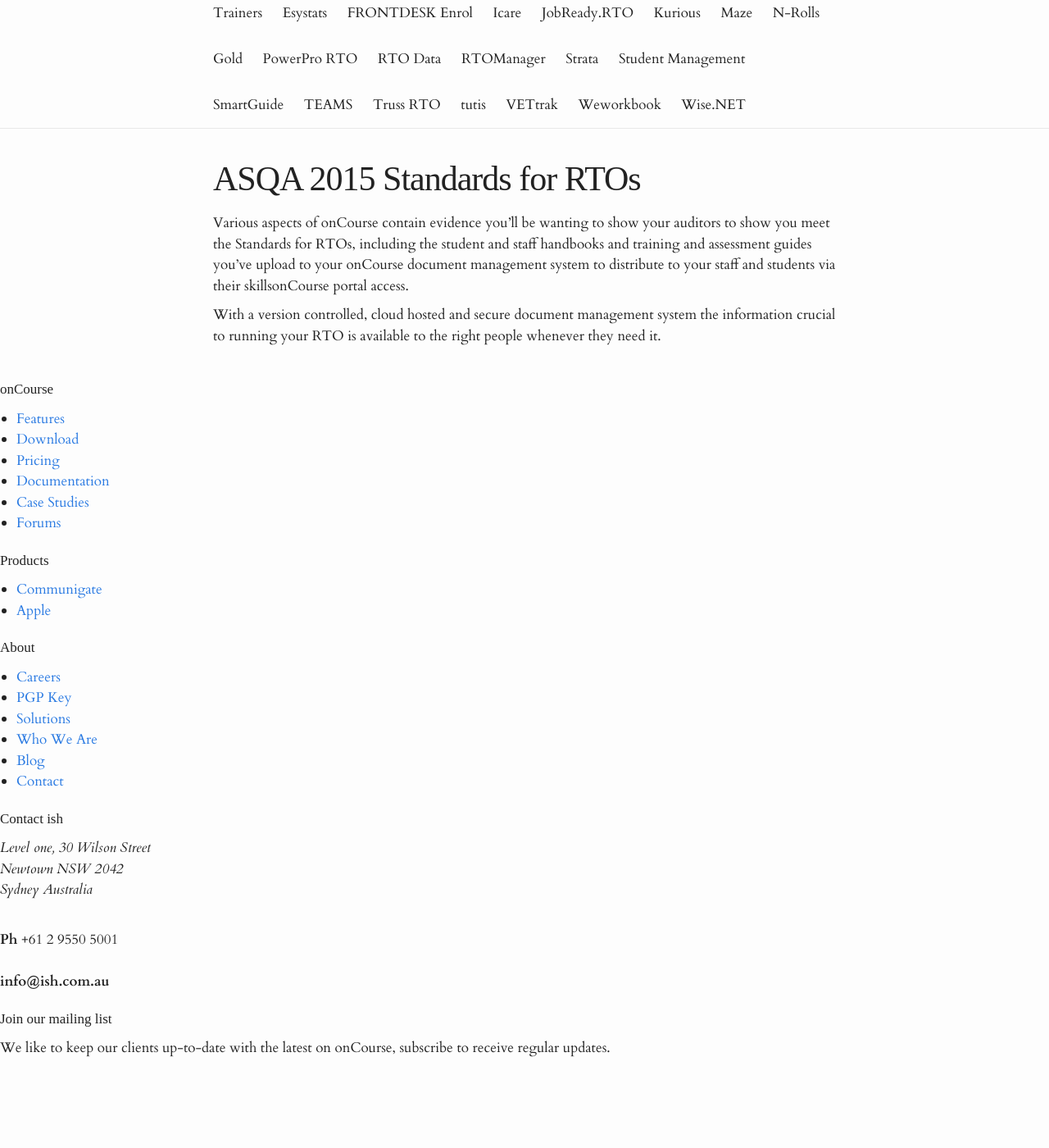
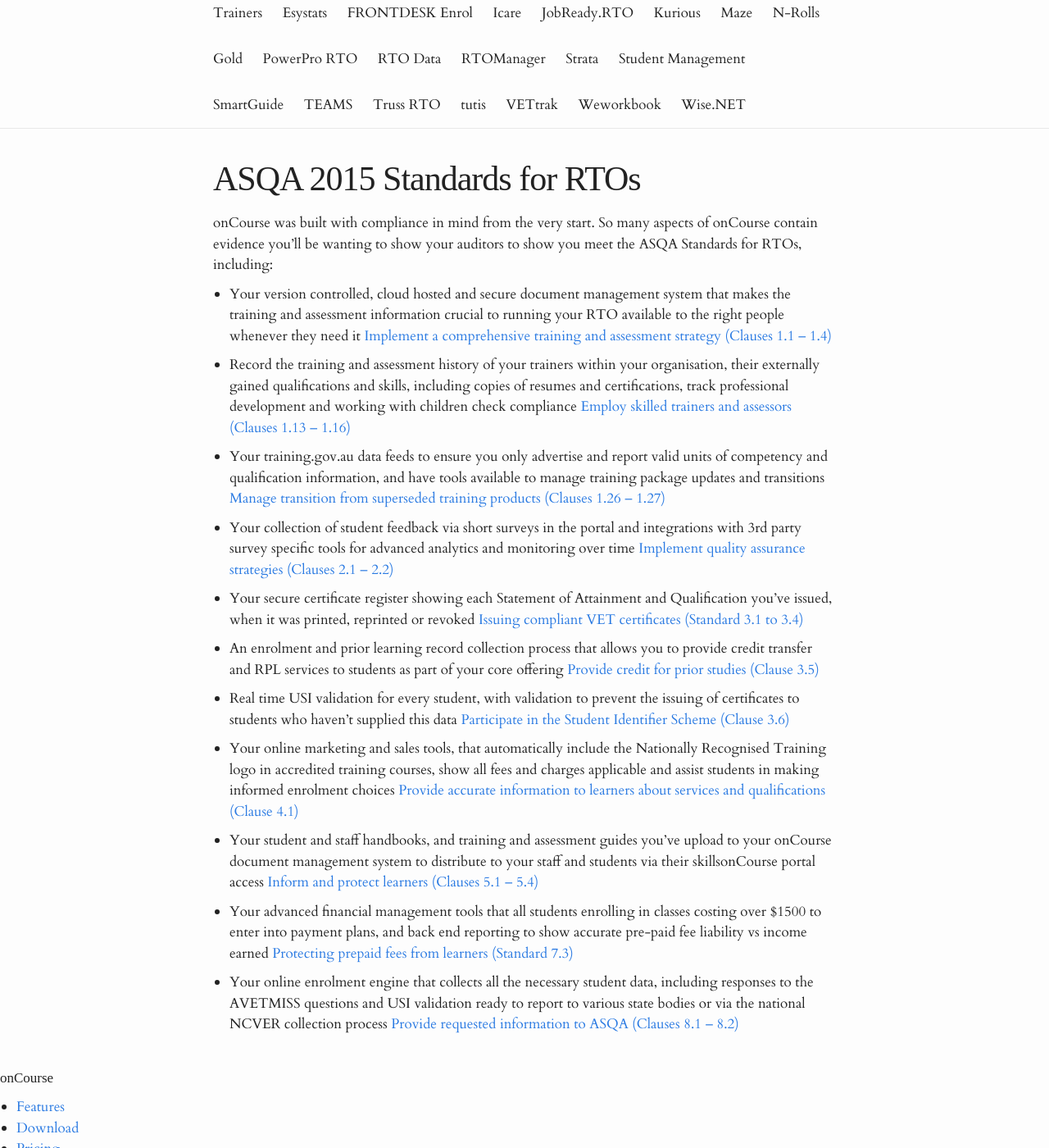
Before and after one commit to stephenmcilwaine/website, a Jekyll site: the page built from features/RTO Compliance/asqa.md, in a window 1280 px wide and 1400 px high, scrolled down 465 px. Shown: the whole window at 82% size. Built offline with Jekyll 4.4.1, drawn with Linux system fonts in a browser that asks for light colours; some web fonts are replaced; before the commit the page ends 1756 px from its top, so only the background shows below that.

Commit message:
Update copy for rto features

```diff
--- a/features/RTO Compliance/asqa.md
+++ b/features/RTO Compliance/asqa.md
@@ -4,6 +4,26 @@
 permalink: /features/rto-compliance/asqa
 ---
 
-Various aspects of onCourse contain evidence you'll be wanting to show your auditors to show you meet the Standards for RTOs, including the student and staff handbooks and training and assessment guides you've upload to your onCourse document management system to distribute to your staff and students via their skillsonCourse portal access.
+onCourse was built with compliance in mind from the very start. So many aspects of onCourse contain evidence you'll be wanting to show your auditors to show you meet the ASQA Standards for RTOs, including:
 
-With a version controlled, cloud hosted and secure document management system the information crucial to running your RTO is available to the right people whenever they need it.
+* Your version controlled, cloud hosted and secure document management system that makes the training and assessment information crucial to running your RTO available to the right people whenever they need it [Implement a comprehensive training and assessment strategy (Clauses 1.1 – 1.4)](http://www.asqa.gov.au/users-guide-to-the-standards-for-registered-training-organisations-2015/about-the-standards-for-rtos/standard-one/clauses/clauses-1.1--1.4.html)
+
+* Record the training and assessment history of your trainers within your organisation, their externally gained qualifications and skills, including copies of resumes and certifications, track professional development and working with children check compliance [Employ skilled trainers and assessors (Clauses 1.13 – 1.16)](http://www.asqa.gov.au/users-guide-to-the-standards-for-registered-training-organisations-2015/about-the-standards-for-rtos/standard-one/clauses/clauses-1.13--1.16.html)
+
+* Your training.gov.au data feeds to ensure you only advertise and report valid units of competency and qualification information, and have tools available to manage training package updates and transitions [Manage transition from superseded training products (Clauses 1.26 – 1.27)](http://www.asqa.gov.au/users-guide-to-the-standards-for-registered-training-organisations-2015/about-the-standards-for-rtos/standard-one/clauses/clauses-1.26--1.27.html)
+
+* Your collection of student feedback via short surveys in the portal and integrations with 3rd party survey specific tools for advanced analytics and monitoring over time [Implement quality assurance strategies (Clauses 2.1 – 2.2)](http://www.asqa.gov.au/users-guide-to-the-standards-for-registered-training-organisations-2015/about-the-standards-for-rtos/standard-two/clauses/clauses-2.1--2.2.html)
+
+* Your secure certificate register showing each Statement of Attainment and Qualification you've issued, when it was printed, reprinted or revoked [Issuing compliant VET certificates (Standard 3.1 to 3.4)](http://forum.ish.com.au/discussion/308/oncourse-and-asqa-issuing-compliant-vet-certificates-standard-3-1-to-3-4#latest)
+
+* An enrolment and prior learning record collection process that allows you to provide credit transfer and RPL services to students as part of your core offering [Provide credit for prior studies (Clause 3.5)](http://www.asqa.gov.au/users-guide-to-the-standards-for-registered-training-organisations-2015/about-the-standards-for-rtos/standard-three/clauses/clause-3.5.html)
+
+* Real time USI validation for every student, with validation to prevent the issuing of certificates to students who haven't supplied this data [Participate in the Student Identifier Scheme (Clause 3.6)](http://www.asqa.gov.au/users-guide-to-the-standards-for-registered-training-organisations-2015/about-the-standards-for-rtos/standard-three/clauses/clause-3.6.html)
+
+* Your online marketing and sales tools, that automatically include the Nationally Recognised Training logo in accredited training courses, show all fees and charges applicable and assist students in making informed enrolment choices [Provide accurate information to learners about services and qualifications (Clause 4.1)](http://www.asqa.gov.au/users-guide-to-the-standards-for-registered-training-organisations-2015/about-the-standards-for-rtos/standard-four/clauses/clause-4.1.html)
+
+* Your student and staff handbooks, and training and assessment guides you've upload to your onCourse document management system to distribute to your staff and students via their skillsonCourse portal access [Inform and protect learners (Clauses 5.1 – 5.4)](http://www.asqa.gov.au/users-guide-to-the-standards-for-registered-training-organisations-2015/about-the-standards-for-rtos/standard-five/clauses/clauses-5.1--5.4.html)
+
+* Your advanced financial management tools that all students enrolling in classes costing over $1500 to enter into payment plans, and back end reporting to show accurate pre-paid fee liability vs income earned [Protecting prepaid fees from learners (Standard 7.3)](http://forum.ish.com.au/discussion/302/oncourse-and-asqa-protecting-prepaid-fees-from-learners-standard-7-3#latest)
+
+* Your online enrolment engine that collects all the necessary student data, including responses to the AVETMISS questions and USI validation ready to report to various state bodies or via the national NCVER collection process [Provide requested information to ASQA (Clauses 8.1 – 8.2)](http://www.asqa.gov.au/users-guide-to-the-standards-for-registered-training-organisations-2015/about-the-standards-for-rtos/standard-eight/clauses/clauses-8.1--8.2.html)
```
Also changed, not shown: features/RTO Compliance/avetmiss.md (+3 -2 lines), features/RTO Compliance/certificates.md (+4 -0 lines), features/RTO Compliance/cricos.md (+3 -1 lines), features/RTO Compliance/marking.md (+1 -1 lines), features/RTO Compliance/vet_fee_help.md (+1 -1 lines).
